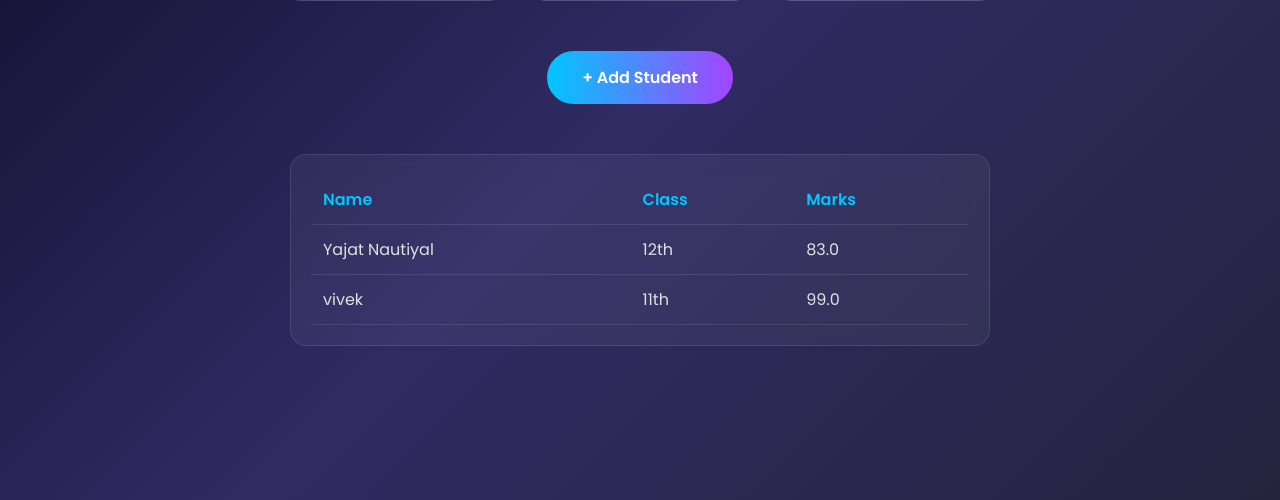
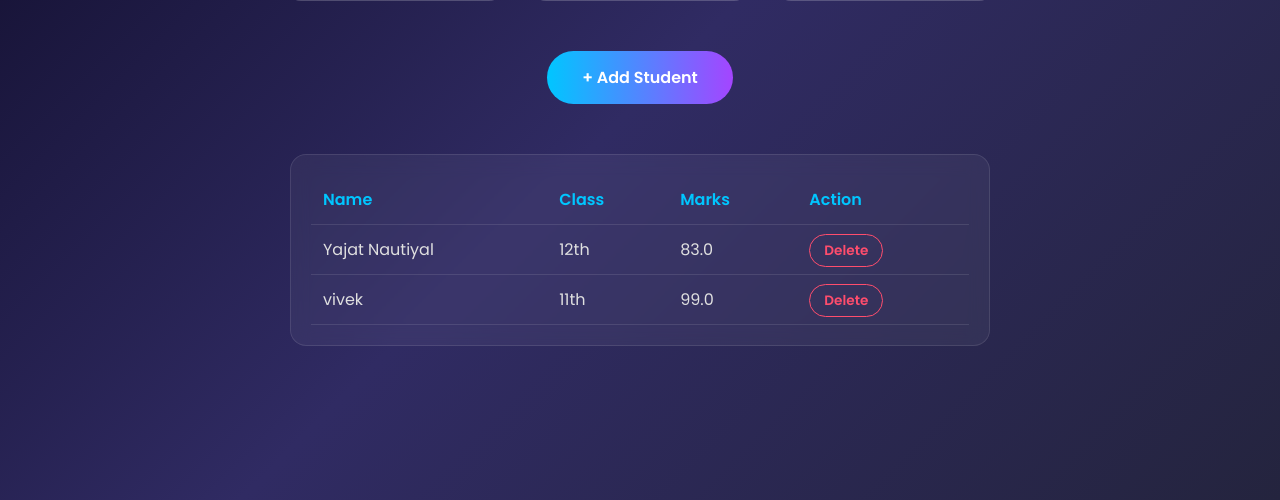
Before and after one commit to yajatnautiyal/student-management-system, a Flask app: page / in a window 1280 px wide. Shown: the part 300-800 px from the top of the page. Run offline with Flask 3, Linux system fonts and the light colour scheme; data comes from the database, SQL or seed files in the repository; both versions use the stored data as it was after the commit.

Commit message:
Added delete student feature

```diff
--- a/app.py
+++ b/app.py
@@ -46,5 +46,14 @@ def add_student():
 
     return redirect('/')
 
+@app.route('/delete/<int:student_id>')
+def delete_student(student_id):
+    conn = sqlite3.connect('students.db')
+    cursor = conn.cursor()
+    cursor.execute('DELETE FROM students WHERE id = ?', (student_id,))
+    conn.commit()
+    conn.close()
+    return redirect('/')
+
 if __name__ == '__main__':
     app.run(debug=True)
--- a/templates/index.html
+++ b/templates/index.html
@@ -122,35 +122,21 @@
         td {
             color: #e0e0e0;
         }
-        .table-container {
-            margin-top: 50px;
-            width: 100%;
-            max-width: 700px;
-            background: rgba(255, 255, 255, 0.05);
-            backdrop-filter: blur(10px);
-            border-radius: 16px;
-            padding: 20px;
-            border: 1px solid rgba(255, 255, 255, 0.1);
+
+        .delete-btn {
+            color: #ff4d6d;
+            text-decoration: none;
+            font-weight: 600;
+            padding: 6px 14px;
+            border: 1px solid #ff4d6d;
+            border-radius: 20px;
+            font-size: 0.85rem;
+            transition: all 0.3s ease;
         }
 
-        table {
-            width: 100%;
-            border-collapse: collapse;
-        }
-
-        th, td {
-            padding: 12px;
-            text-align: left;
-            border-bottom: 1px solid rgba(255, 255, 255, 0.1);
-        }
-
-        th {
-            color: #00c6ff;
-            font-weight: 600;
-        }
-
-        td {
-            color: #e0e0e0;
+        .delete-btn:hover {
+            background: #ff4d6d;
+            color: white;
         }
     </style>
 </head>
@@ -182,12 +168,14 @@
                 <th>Name</th>
                 <th>Class</th>
                 <th>Marks</th>
+                <th>Action</th>
             </tr>
             {% for student in students %}
             <tr>
                 <td>{{ student[1] }}</td>
                 <td>{{ student[2] }}</td>
                 <td>{{ student[3] }}</td>
+                <td><a href="/delete/{{ student[0] }}" class="delete-btn">Delete</a></td>
             </tr>
             {% endfor %}
         </table>
```
Also changed, not shown: students.db.
